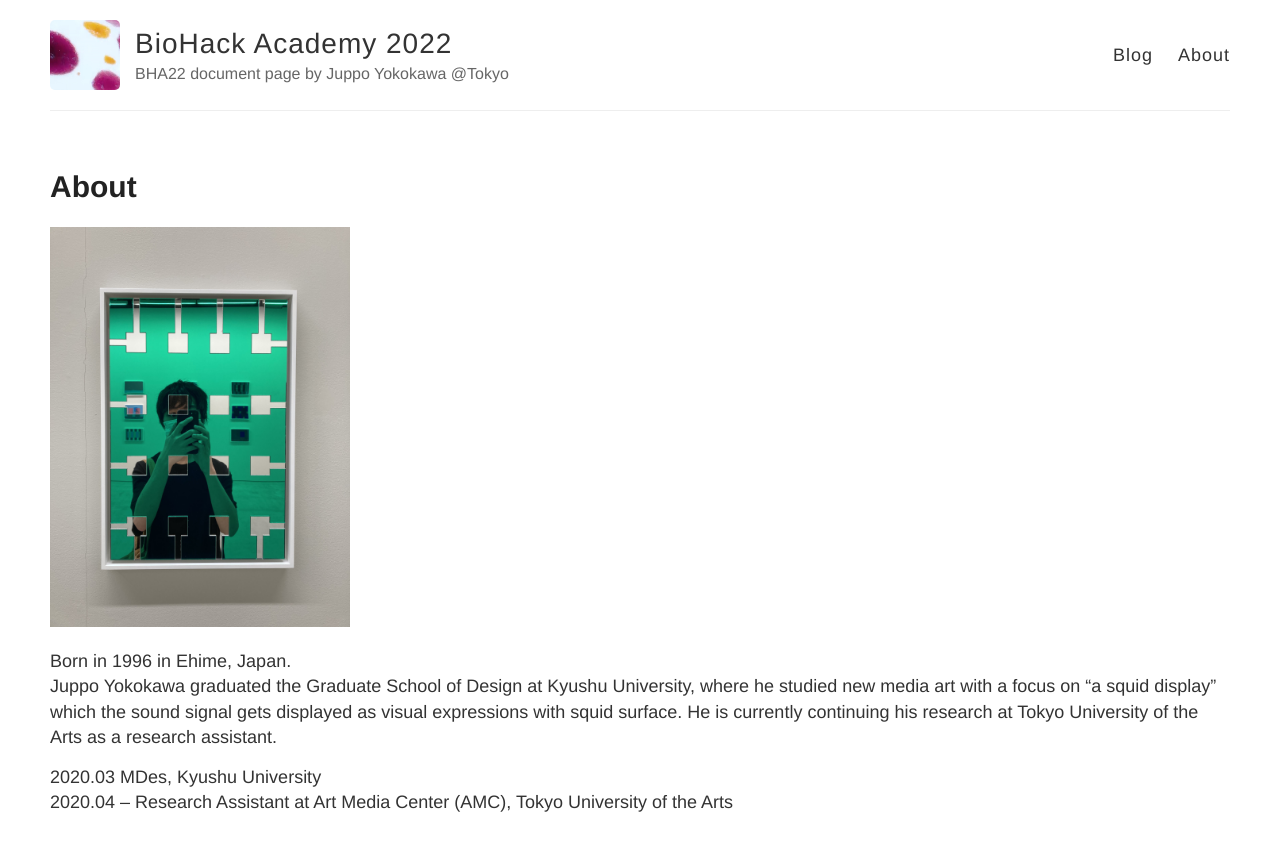
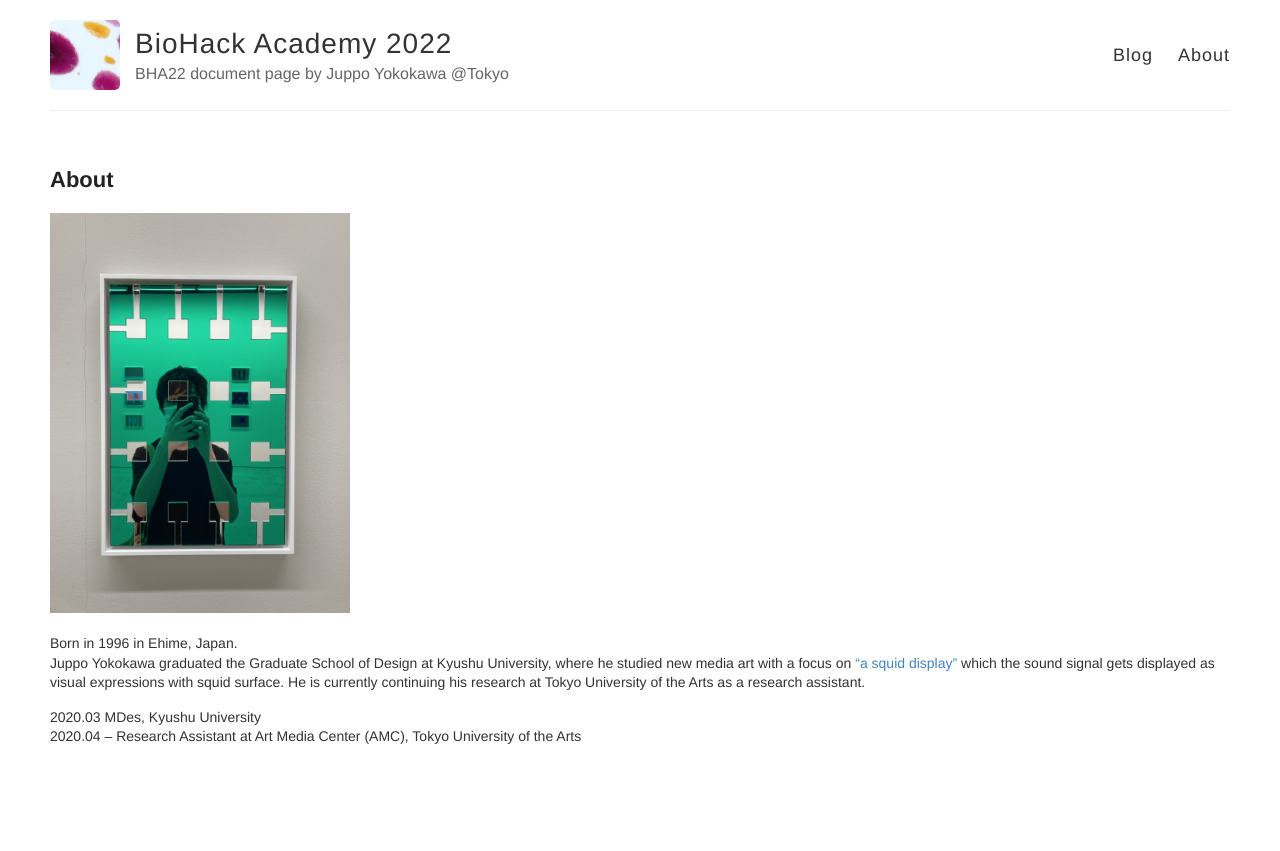
Before and after one commit to juppoyokokawa/bha22, a Jekyll site: the page built from about.md, in a window 1280 px wide. Shown: the top 851 px of the page. Built offline with Jekyll 4.4.1, drawn with Linux system fonts in a browser that asks for light colours.

Commit message:
[update]：layout

```diff
--- a/about.md
+++ b/about.md
@@ -7,7 +7,7 @@ permalink: /about/
 <img src="{{ site.baseurl }}/images/JY.jpg" alt="profile" width="300"/>
 
 Born in 1996 in Ehime, Japan.
-Juppo Yokokawa graduated the Graduate School of Design at Kyushu University, where he studied new media art with a focus on “a squid display” which the sound signal gets displayed as visual expressions with squid surface. He is currently continuing his research at Tokyo University of the Arts as a research assistant.
+Juppo Yokokawa graduated the Graduate School of Design at Kyushu University, where he studied new media art with a focus on [“a squid display”](https://youtu.be/jatyPk5gpjw) which the sound signal gets displayed as visual expressions with squid surface. He is currently continuing his research at Tokyo University of the Arts as a research assistant.
 
 2020.03   MDes, Kyushu University
 2020.04 – Research Assistant at Art Media Center (AMC), Tokyo University of the Arts
--- a/post/index.html
+++ b/post/index.html
@@ -5,13 +5,7 @@ layout: default
 <div class="posts">
   {% for post in site.posts %}
     <article class="post">
-
       <h1><a href="{{ site.baseurl }}{{ post.url }}">{{ post.title }}</a></h1>
-
-      <div class="entry">
-        {{ post.content | truncatewords:40}}
-      </div>
-
       <a href="{{ site.baseurl }}{{ post.url }}" class="read-more">Read More</a>
     </article>
   {% endfor %}
--- a/style.scss
+++ b/style.scss
@@ -37,7 +37,7 @@ h1, h2, h3, h4, h5, h6 {
   font-weight: bold;
 
   line-height: 1.7;
-  margin: 1em 0 15px;
+  margin: 0;
   padding: 0;
 
   @include mobile {
@@ -46,7 +46,7 @@ h1, h2, h3, h4, h5, h6 {
 }
 
 h1 {
-  font-size: 30px;
+  font-size: 22px;
   a {
     color: inherit;
   }
@@ -66,6 +66,7 @@ h4 {
 }
 
 p {
+  font-size: 14px;
   margin: 15px 0;
 }
 
@@ -113,6 +114,7 @@ img {
 
 .date {
   font-style: italic;
+  font-size: 12px;
   color: $gray;
 }
 
```
Also changed, not shown: README.md (deleted), images/config.png (deleted), images/first-post.png (deleted), images/jekyll-logo.png (deleted), images/jekyll-now-theme-screenshot.jpg (deleted), images/step1.gif (deleted).
